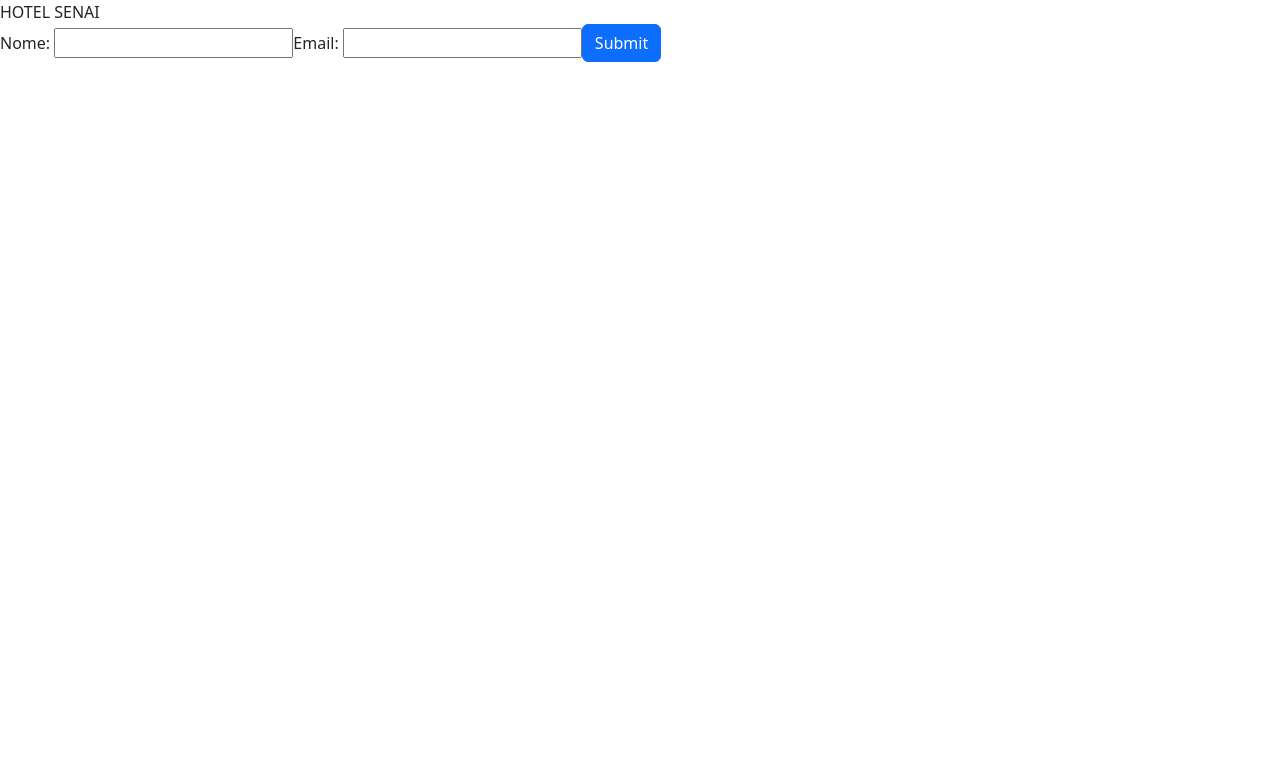
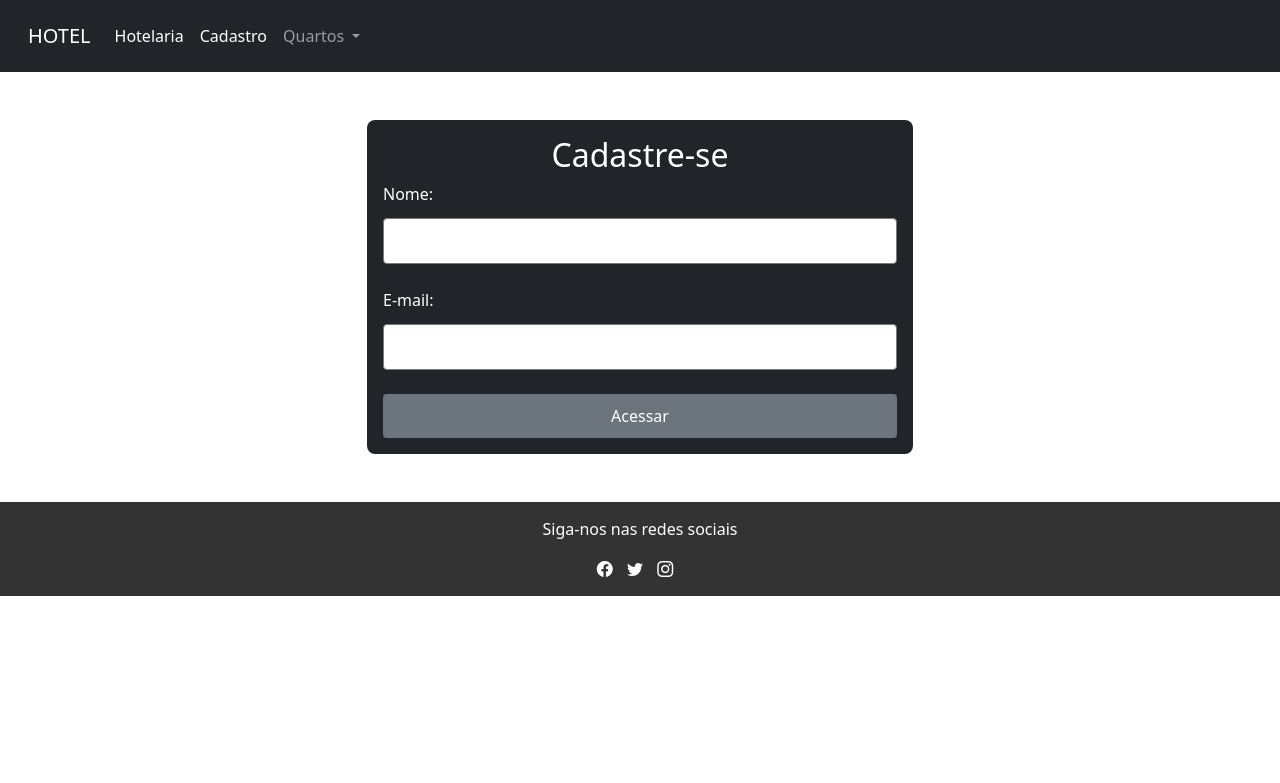
Before and after one commit to yRuanz/Projeto_Django, a Django app: page /nome in a window 1280 px wide. Shown: the top 783 px of the page. Run offline with Django 5.2, Linux system fonts and the light colour scheme; some libraries are stand-ins or nearby versions.

Commit message:
alterações interface

```diff
--- a/Aula_Teste/hotel/templates/nome.html
+++ b/Aula_Teste/hotel/templates/nome.html
@@ -1,17 +1,60 @@
+{% extends 'index.html' %}
+
 {% block title %}
-        HOTEL SENAI
+    HOTEL - NOME
+{% endblock %}
+
+{% block head %}
+    <style>
+        /* Estilos personalizados para os inputs */
+        input[type="text"],
+        input[type="email"],
+        input[type="password"] {
+            width: 100%;
+            padding: 10px;
+            margin-top: 6px;
+            margin-bottom: 16px;
+            border: 1px solid #7a7a7a;
+            border-radius: 4px;
+            box-sizing: border-box;
+        }
+        /* Estilos personalizados para o botão */
+        button[type="submit"] {
+            width: 100%;
+            padding: 10px;
+            border: none;
+            border-radius: 4px;
+            color: white;
+        }
+        /* Estilo para as labels */
+        label {
+            color: white;
+            margin-bottom: 6px;
+            display: block;
+        }
+    </style>
 {% endblock %}
 
 {% block body %}
-<form>
-    <link href="https://cdn.jsdelivr.net/npm/bootstrap@5.3.3/dist/css/bootstrap.min.css" rel="stylesheet" integrity="sha384-QWTKZyjpPEjISv5WaRU9OFeRpok6YctnYmDr5pNlyT2bRjXh0JMhjY6hW+ALEwIH" crossorigin="anonymous">
-    <div class="mb-3" style="display: flex; align-items: center";>
-        <form action="nome" method="post">
-            {% csrf_token %}
-            {{ form }}
-            <input type="submit" class="btn btn-primary" value="Submit">
-        </form>
+    <div class="container">
+        <div class="row justify-content-center mt-5">
+            <div class="col-lg-6">
+                <div class="bg-dark p-3 rounded-3 mb-5">
+                    <h2 class="text-center text-white">Cadastre-se</h2>
+                    <form action="nome" method="post">
+                        {% csrf_token %}
+                        <div class="mb-2">
+                            <label for="id_nome" class="text-white">Nome:</label>
+                            {{ form.nome }}
+                        </div>
+                        <div class="mb-2">
+                            <label for="id_email">E-mail:</label>
+                            {{ form.email }}
+                        </div>
+                        <button type="submit" class="bg-secondary">Acessar</button>
+                    </form>
+                </div>
+            </div>
+        </div>
     </div>
-
-
 {% endblock %}
--- a/Aula_Teste/templates/footer.html
+++ b/Aula_Teste/templates/footer.html
@@ -3,9 +3,9 @@
   <div style="display: flex ;flex-direction: column;align-items: center; justify-content: center;">
       <p>Siga-nos nas redes sociais</p>
       <div>
-          <a href="#" style="margin-right: 10px; color: #fff; text-decoration: none;"><i class="bi bi-facebook"></i></a>
-          <a href="#" style="margin-right: 10px; color: #fff; text-decoration: none;"><i class="bi bi-twitter"></i></a>
-          <a href="#" style="margin-right: 10px; color: #fff; text-decoration: none;"><i class="bi bi-instagram"></i></a>
+          <a href="https://web.facebook.com/?_rdc=1&_rdr" style="margin-right: 10px; color: #fff; text-decoration: none;"><i class="bi bi-facebook"></i></a>
+          <a href="https://twitter.com/" style="margin-right: 10px; color: #fff; text-decoration: none;"><i class="bi bi-twitter"></i></a>
+          <a href="https://www.instagram.com" style="margin-right: 10px; color: #fff; text-decoration: none;"><i class="bi bi-instagram"></i></a>
       </div>
   </div>
 </footer>
--- a/Aula_Teste/templates/nav.html
+++ b/Aula_Teste/templates/nav.html
@@ -8,15 +8,18 @@
       <div class="collapse navbar-collapse" id="navbarNavDropdown">
           <ul class="navbar-nav">
               <li class="nav-item">
-                  <a class="nav-link active" aria-current="page" href="#">Hotelaria</a>
+                    <a class="nav-link active" aria-current="page" href="/">Hotelaria</a>
               </li>
+              <li class="nav-item">
+                <a class="nav-link active" aria-current="page" href="/nome">Cadastro</a>
+            </li>
               <li class="nav-item dropdown">
                   <a class="nav-link dropdown-toggle" href="#" role="button" data-bs-toggle="dropdown"
-                      aria-expanded="false">
-                      Quartos
+                        aria-expanded="false">
+                        Quartos
                   </a>
                   <ul class="dropdown-menu">
-                      <li><a class="dropdown-item" href="/">Solteiro</a></li>
+                      <li><a class="dropdown-item" href="/casal">Solteiro</a></li>
                       <li><a class="dropdown-item" href="#">Casal</a></li>
                       <li><a class="dropdown-item" href="#">Comfort</a></li>
                       <li><a class="dropdown-item" href="#">Luxo</a></li>
```
Also changed, not shown: Aula_Teste/hotel/templates/reserve.html (+4 -4 lines), Aula_Teste/db.sqlite3.
